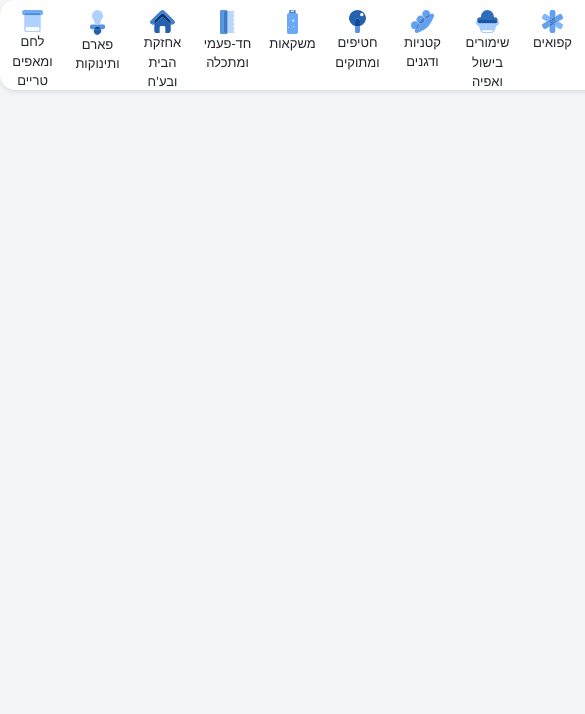
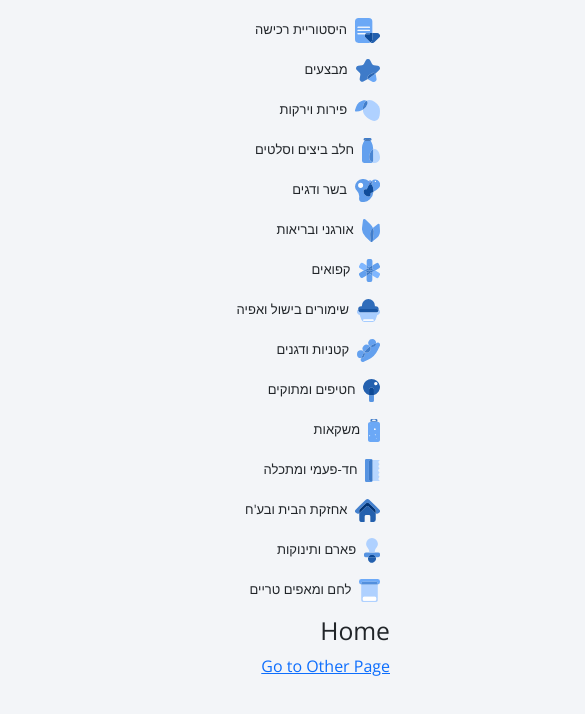
Before and after one commit to shiranlasry/SuperMarketS, a React (Vite) app in the folder Rami-Levy-clone/Client/my-supermarket/: page / in a window 390 px wide. Shown: the top 714 px of the page, 585 px wide, since content can reach past the window. Built offline with nearby package versions, Linux system fonts and the light colour scheme.

Commit message:
UI-side-bar-refinement

```diff
--- a/Rami-Levy-clone/Client/my-supermarket/src/components/NavBarItem/NavBarItem.scss
+++ b/Rami-Levy-clone/Client/my-supermarket/src/components/NavBarItem/NavBarItem.scss
@@ -1,4 +1,3 @@
-
 .nav-item {
   width: 80px;
   height: 90px;
@@ -20,6 +19,20 @@
   @media screen and (max-width: 1290px) {
     width: 65px;
     font-size: 13px;
+    height: 90px;
+  }
+
+  @media screen and (max-width: 950px) {
+    display: flex;
+    flex-direction: column;
+    height: 40px;
+    text-align: right;
+    width: 100%;
+
+    span {
+      margin: 8px;
+    }
+
   }
 }
 
@@ -30,12 +43,17 @@
   padding: 5px 5px;
   text-decoration: none;
   color: inherit;
-
 }
 
 .navbar-item-content {
   display: flex;
-
   flex-direction: column;
   align-items: center;
+
+  @media screen and (max-width: 950px) {
+    display: block;
+    width: 200px;
+    margin: 0;
+    padding: 0;
+  }
 }
--- a/Rami-Levy-clone/Client/my-supermarket/src/components/Navbar/navBar.scss
+++ b/Rami-Levy-clone/Client/my-supermarket/src/components/Navbar/navBar.scss
@@ -4,10 +4,10 @@ body {
     "Segoe UI Emoji", "Segoe UI Symbol", "Noto Color Emoji" !important;
   background-color: #f3f5f8;
 
-
   #main-menu {
     padding: 0;
     margin: 0;
+
   }
 
   .container-fluid {
@@ -15,25 +15,31 @@ body {
     margin-right: 5px;
   }
 
-.navbar-app {
-  padding: 0;
-}
-
   .menu {
     width: auto;
     background-color: white;
     border-radius: 15px;
     box-shadow: 0 2px 5px rgba(0, 0, 0, 0.1);
-  }
+    list-style: none;
+
+    @media screen and (max-width: 950px) {
+      display: flex;
+      flex-direction: column;
+      background-color: rgba(128, 128, 128, 0);
+      box-shadow: none;
 
 
+    }
+  }
 
   .menu li {
     border-radius: 15px;
   }
 
+
   .menu a {
     text-decoration: none;
     color: inherit;
+
   }
 }
```
Lines whose indentation alone changed are shown as unchanged.
